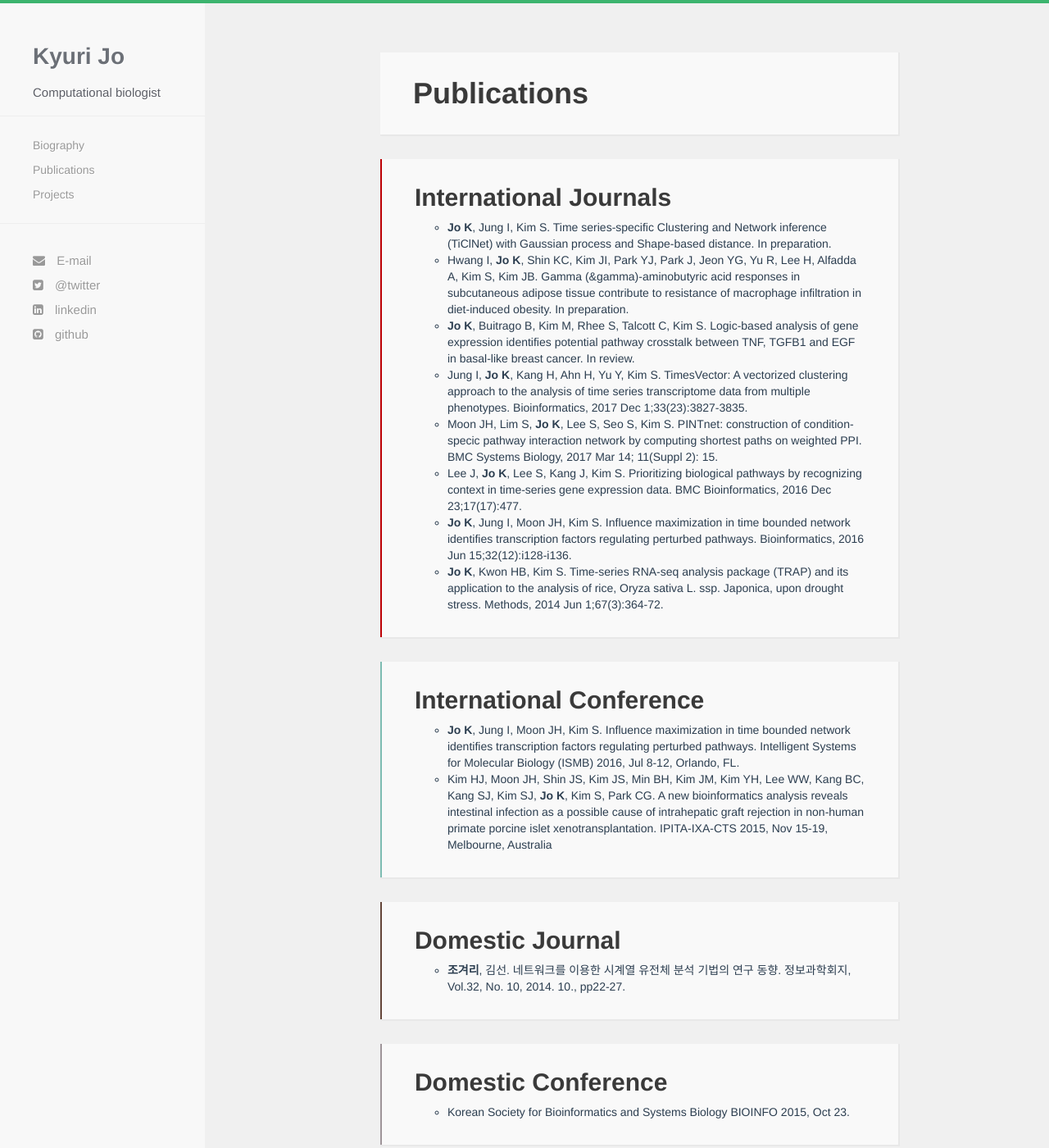
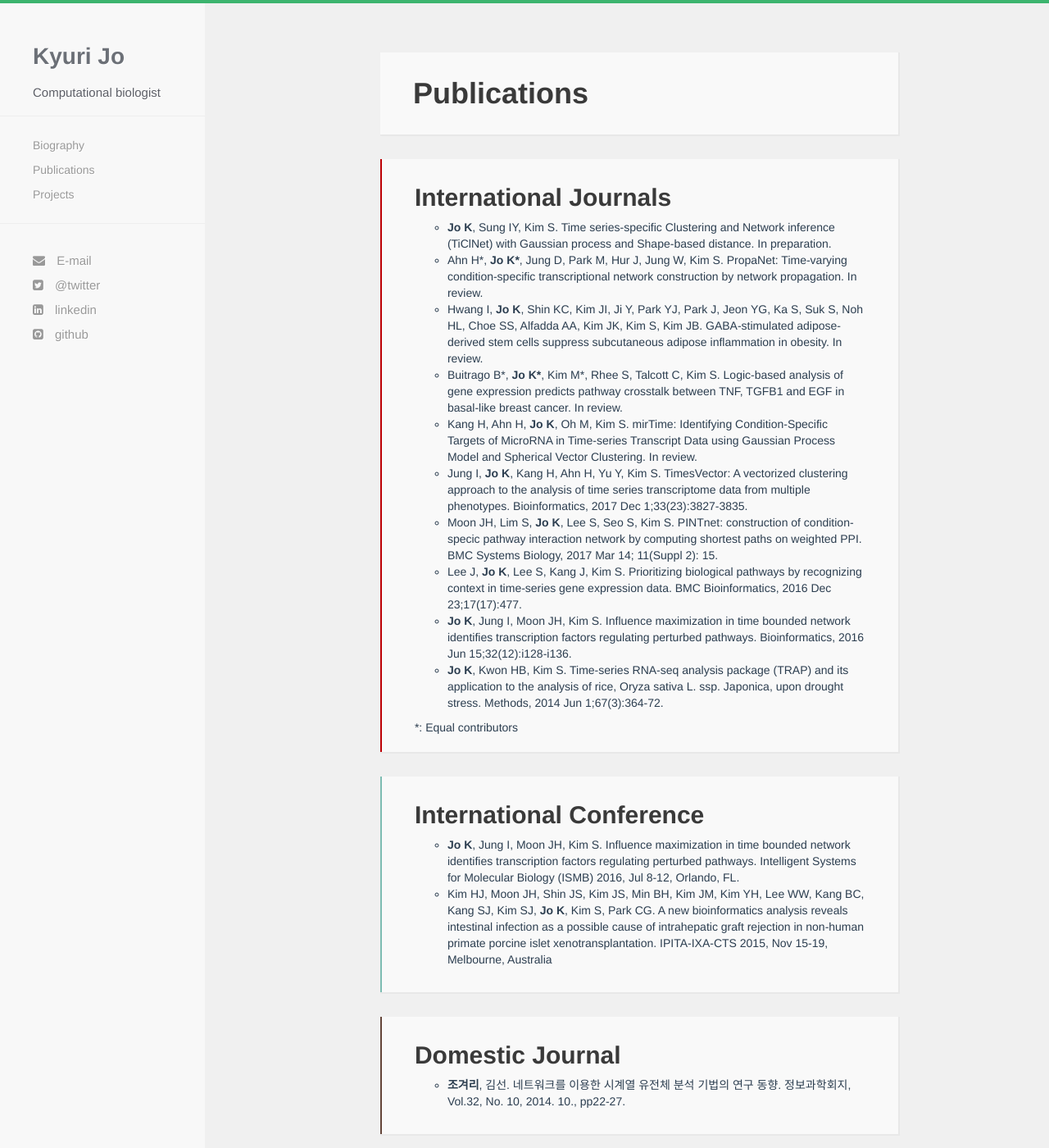
Before and after one commit to kyuriJo/kyuriJo.github.io, a Jekyll site: the page built from publications.html, in a window 1280 px wide and 1400 px high. Shown: the whole window at 82% size. Built offline with Jekyll 4.4.1, drawn with Linux system fonts in a browser that asks for light colours; nearby versions of some CDN libraries.

Commit message:
Update publications

```diff
--- a/publications.html
+++ b/publications.html
@@ -9,15 +9,18 @@ title: Publications
     <div id="article" class="fashion">
       <h2>International Journals</h2>
   <ul class="dot">
-  <li><b>Jo K</b>, Jung I, Kim S. Time series-specific Clustering and Network inference (TiClNet) with Gaussian process and Shape-based distance. In preparation.</li>
-  <li>Hwang I, <b>Jo K</b>, Shin KC, Kim JI, Park YJ, Park J, Jeon YG, Yu R, Lee H, Alfadda A, Kim S, Kim JB. Gamma (&gamma)-aminobutyric acid responses in subcutaneous adipose tissue contribute to resistance of macrophage infiltration in diet-induced obesity. In preparation.</li>
-  <li><b>Jo K</b>, Buitrago B, Kim M, Rhee S, Talcott C, Kim S. Logic-based analysis of gene expression identifies potential pathway crosstalk between TNF, TGFB1 and EGF in basal-like breast cancer. In review.</li>
+  <li><b>Jo K</b>, Sung IY, Kim S. Time series-specific Clustering and Network inference (TiClNet) with Gaussian process and Shape-based distance. In preparation.</li>
+  <li>Ahn H*, <b>Jo K*</b>, Jung D, Park M, Hur J, Jung W, Kim S. PropaNet: Time-varying condition-specific transcriptional network construction by network propagation. In review.</li>
+  <li>Hwang I, <b>Jo K</b>, Shin KC, Kim JI, Ji Y, Park YJ, Park J, Jeon YG, Ka S, Suk S, Noh HL, Choe SS, Alfadda AA, Kim JK, Kim S, Kim JB. GABA-stimulated adipose-derived stem cells suppress subcutaneous adipose inflammation in obesity. In review.</li>
+  <li>Buitrago B*, <b>Jo K*</b>, Kim M*, Rhee S, Talcott C, Kim S. Logic-based analysis of gene expression predicts pathway crosstalk between TNF, TGFB1 and EGF in basal-like breast cancer. In review.</li>
+  <li>Kang H, Ahn H, <b>Jo K</b>, Oh M, Kim S. mirTime: Identifying Condition-Specific Targets of MicroRNA in Time-series Transcript Data using Gaussian Process Model and Spherical Vector Clustering. In review.</li>
   <li>Jung I, <b>Jo K</b>, Kang H, Ahn H, Yu Y, Kim S. TimesVector: A vectorized clustering approach to the analysis of time series transcriptome data from multiple phenotypes. Bioinformatics, 2017 Dec 1;33(23):3827-3835.</li>
   <li>Moon JH, Lim S, <b>Jo K</b>, Lee S, Seo S, Kim S. PINTnet: construction of condition-specic pathway interaction network by computing shortest paths on weighted PPI. BMC Systems Biology, 2017 Mar 14; 11(Suppl 2): 15.</li>
   <li>Lee J, <b>Jo K</b>, Lee S, Kang J, Kim S. Prioritizing biological pathways by recognizing context in time-series gene expression data. BMC Bioinformatics, 2016 Dec 23;17(17):477.</li>
   <li><b>Jo K</b>, Jung I, Moon JH, Kim S. Influence maximization in time bounded network identifies transcription factors regulating perturbed pathways. Bioinformatics, 2016 Jun 15;32(12):i128-i136.</li>
   <li><b>Jo K</b>, Kwon HB, Kim S. Time-series RNA-seq analysis package (TRAP) and its application to the analysis of rice, Oryza sativa L. ssp. Japonica, upon drought stress. Methods, 2014 Jun 1;67(3):364-72.</li>
   </ul>
+  *: Equal contributors
     </div>
 
     <div id="article"class="programming">
```
Also changed, not shown: 1 other file.
